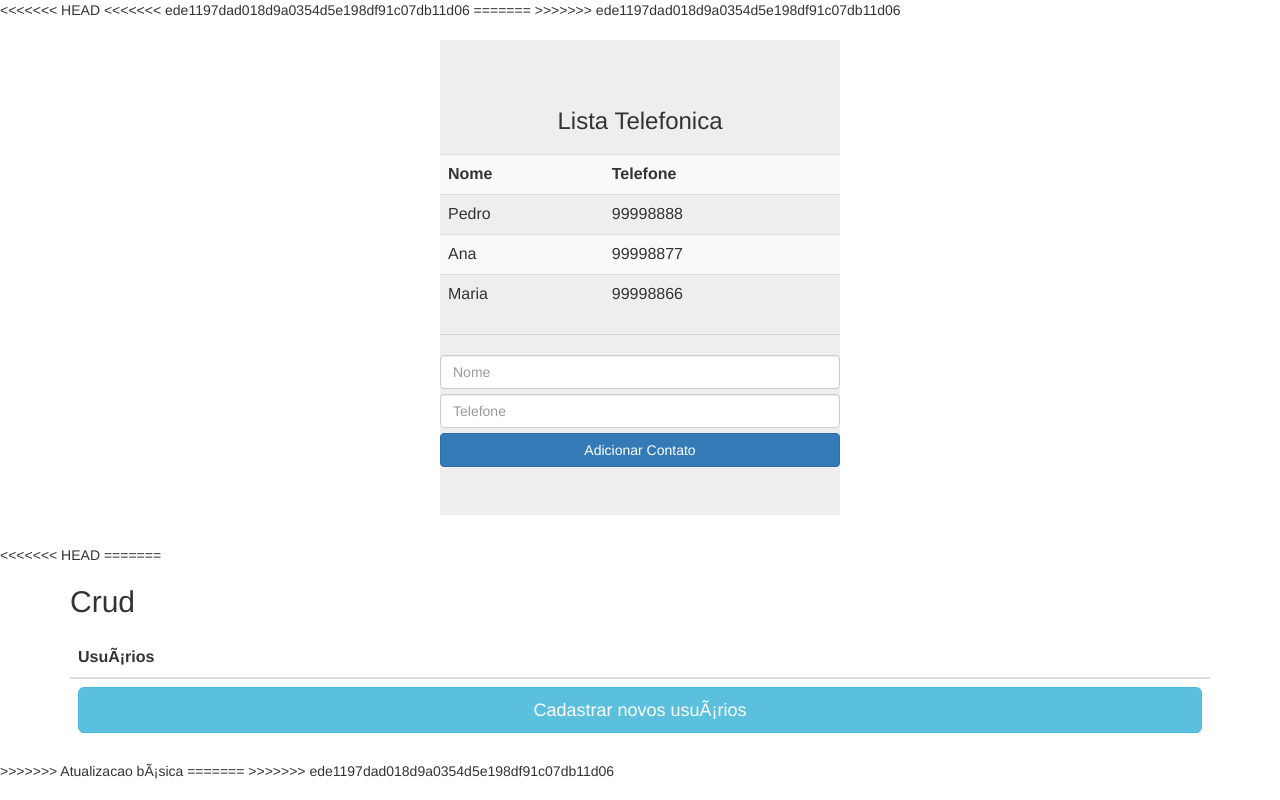
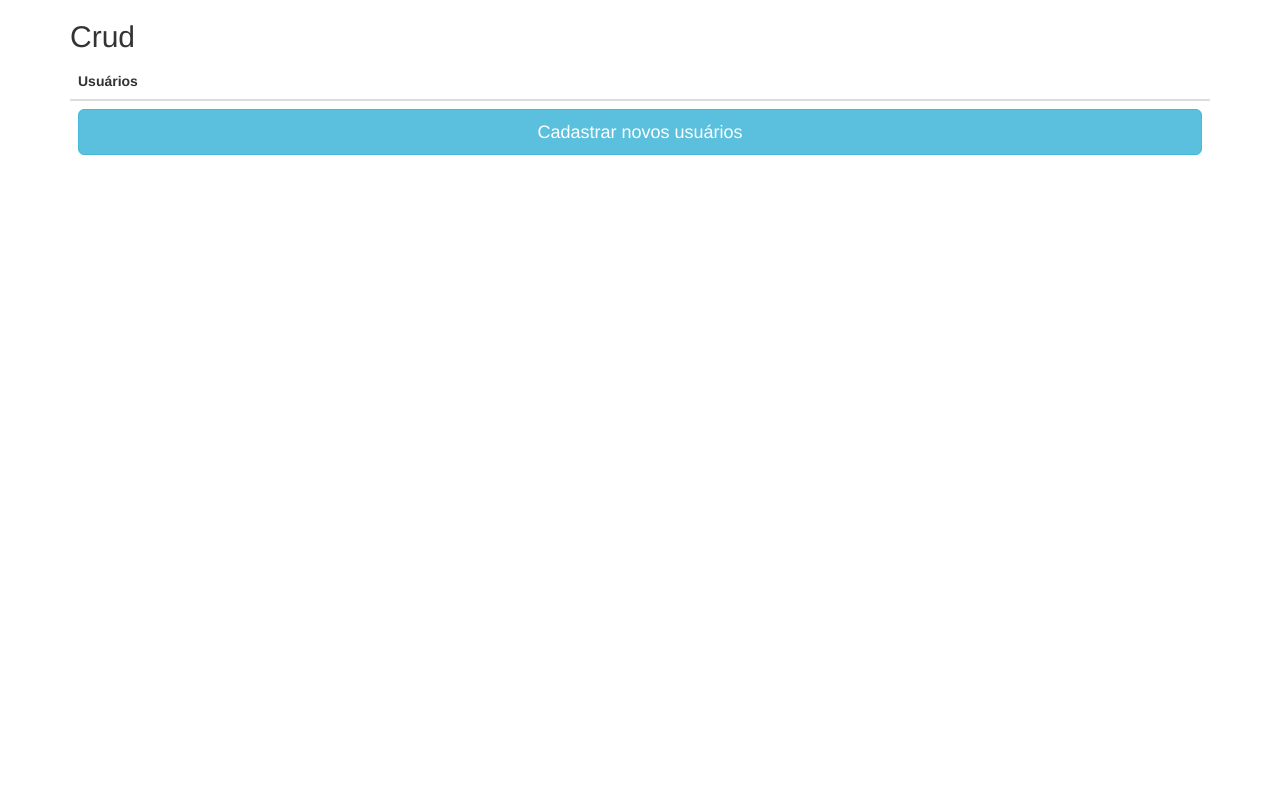
Before and after one commit to FWsantos/crud-front, a plain HTML site: page teste.html in a window 1280 px wide. Drawn offline with nearby package versions, Linux system fonts and the light colour scheme; files that its build step writes are made by us from their sources.

Commit message:
Update teste.html

```diff
--- a/teste.html
+++ b/teste.html
@@ -1,67 +1,3 @@
-<<<<<<< HEAD
-<<<<<<< ede1197dad018d9a0354d5e198df91c07db11d06
-=======
->>>>>>> ede1197dad018d9a0354d5e198df91c07db11d06
-<html ng-app="listaTelefonica">
-<head>
-	<title>Lista Telefonica</title>
-	<link rel="stylesheet" type="text/css" href="lib/bootstrap/bootstrap.css">
-	<style>
-		.jumbotron {
-			width: 400px;
-			text-align: center;
-			margin-top: 20px;
-			margin-left: auto;
-			margin-right: auto;
-		}
-		.table {
-			margin-top: 20px;
-		}
-		.form-control {
-			margin-bottom: 5px;
-		}
-	</style>
-	<script src="lib/angular/angular.js"></script>
-	<script>
-		angular.module("listaTelefonica", []);
-		angular.module("listaTelefonica").controller("listaTelefonicaCtrl", function ($scope) {
-			$scope.app = "Lista Telefonica";
-			$scope.contatos = [
-				{nome: "Pedro", telefone: "99998888"},
-				{nome: "Ana", telefone: "99998877"},
-				{nome: "Maria", telefone: "99998866"}
-			];
-			$scope.adicionarContato = function (contato) {
-				$scope.contatos.push(angular.copy(contato));
-				delete $scope.contato;
-			};
-		});
-	</script>
-</head>
-<body ng-controller="listaTelefonicaCtrl">
-	<div class="jumbotron">
-		<h3>{{app}}</h3>
-		<table class="table table-striped">
-			<tr>
-				<th>Nome</th>
-				<th>Telefone</th>
-			</tr>
-			<tr ng-repeat="contato in contatos">
-				<td>{{contato.nome}}</td>
-				<td>{{contato.telefone}}</td>
-			</tr>
-		</table>
-		<hr/>
-		<input class="form-control" type="text" ng-model="contato.nome" placeholder="Nome"/>
-		<input class="form-control" type="text" ng-model="contato.telefone" placeholder="Telefone"/>
-		<button class="btn btn-primary btn-block" ng-click="adicionarContato(contato)">Adicionar Contato</button>
-		{{contato}}
-	</div>
-</body>
-</html>
-
-<<<<<<< HEAD
-=======
 <!DOCTYPE html>
 <html lang="en">
 <head>
@@ -157,6 +93,3 @@
 
 </body>
 </html>
->>>>>>> Atualizacao básica
-=======
->>>>>>> ede1197dad018d9a0354d5e198df91c07db11d06
```
